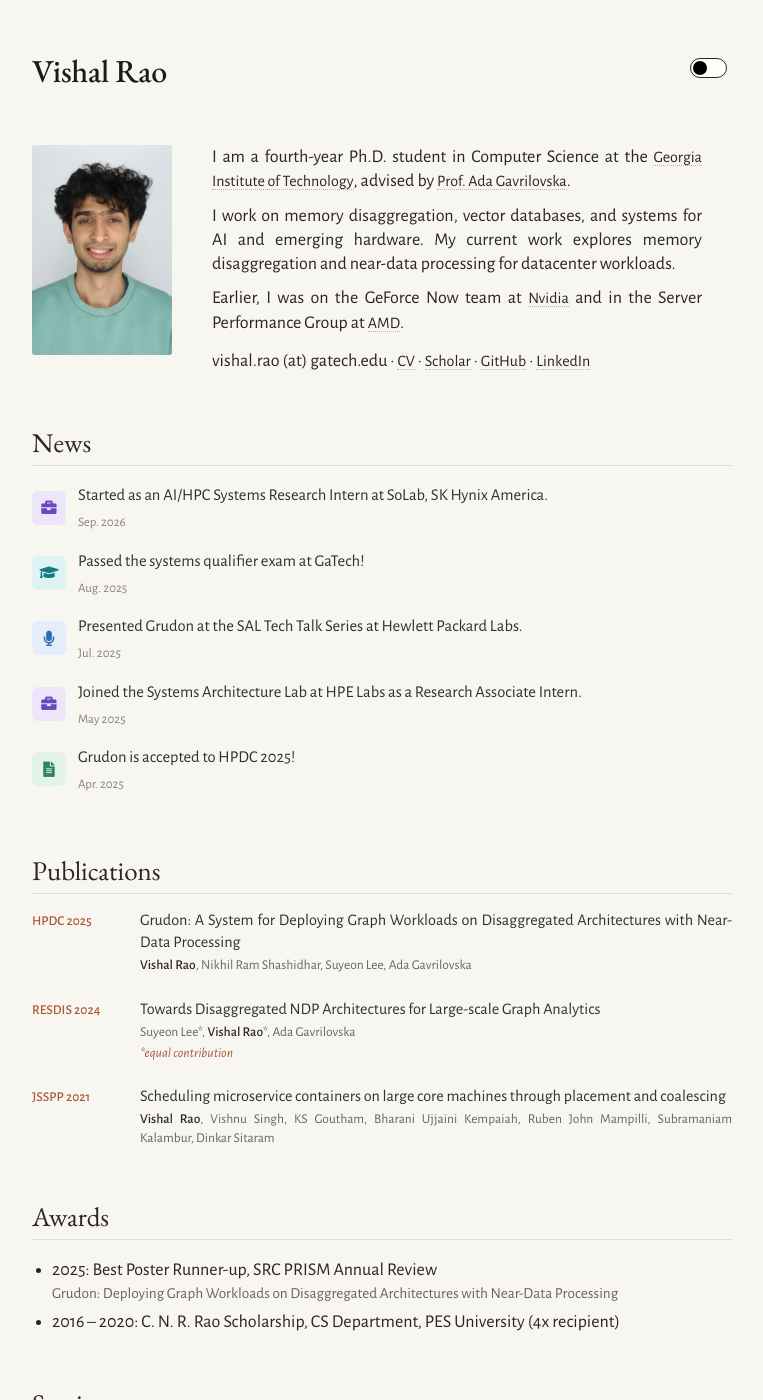
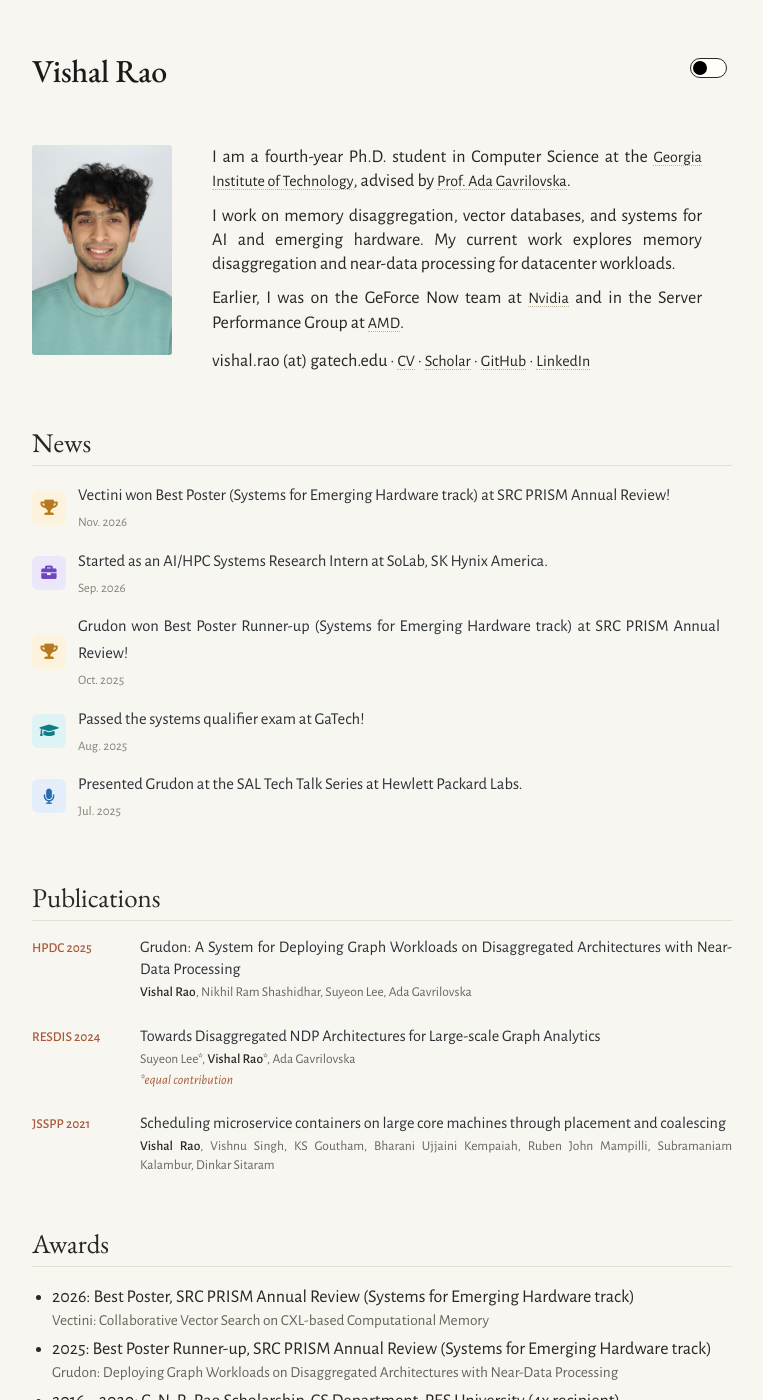
Before and after one commit to Kadle11/kadle11.github.io, a Jekyll site: the page built from index.md, in a window 1280 px wide and 1400 px high. Shown: the whole window, without its empty margins (258-1021 px from the left). Built offline with Jekyll 4.4.1, drawn with Linux system fonts in a browser that asks for light colours.

Commit message:
Update awards and news sections with new achievements and details

```diff
--- a/_data/awards.yml
+++ b/_data/awards.yml
@@ -2,8 +2,12 @@
 # `date` and `detail` are optional; `detail` adds a smaller second line.
 
 main:
+  - date: "2026"
+    name: "Best Poster, SRC PRISM Annual Review (Systems for Emerging Hardware track)"
+    detail: "Vectini: Collaborative Vector Search on CXL-based Computational Memory"
+
   - date: "2025"
-    name: "Best Poster Runner-up, SRC PRISM Annual Review"
+    name: "Best Poster Runner-up, SRC PRISM Annual Review (Systems for Emerging Hardware track)"
     detail: "Grudon: Deploying Graph Workloads on Disaggregated Architectures with Near-Data Processing"
 
   - date: "2016 – 2020"
--- a/_data/news.yml
+++ b/_data/news.yml
@@ -1,9 +1,15 @@
 # type picks the icon and its colour (see _includes/news.html):
 #   award, talk, paper, internship, service, event, milestone
 main:
+  - date: "Nov. 2026"
+    type: award
+    desc: "Vectini won Best Poster (Systems for Emerging Hardware track) at SRC PRISM Annual Review!"
   - date: "Sep. 2026"
     type: internship
     desc: "Started as an AI/HPC Systems Research Intern at SoLab, SK Hynix America."
+  - date: "Oct. 2025"
+    type: award
+    desc: "Grudon won Best Poster Runner-up (Systems for Emerging Hardware track) at SRC PRISM Annual Review!"
   - date: "Aug. 2025"
     type: milestone
     desc: "Passed the systems qualifier exam at GaTech!"
```
